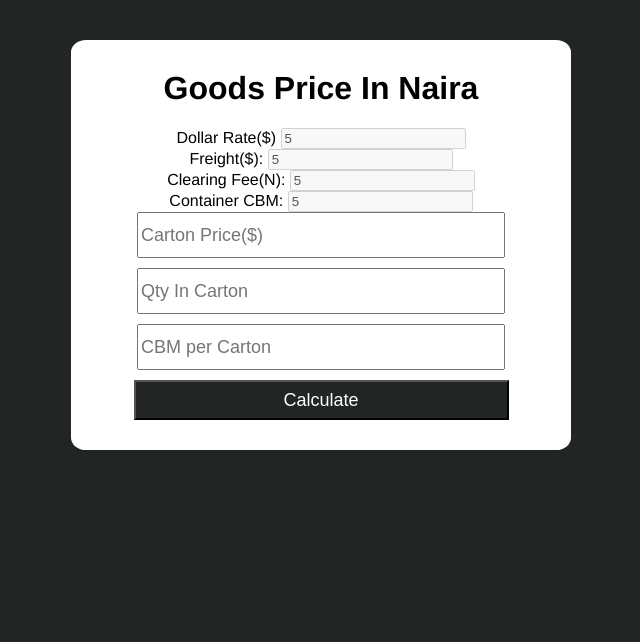
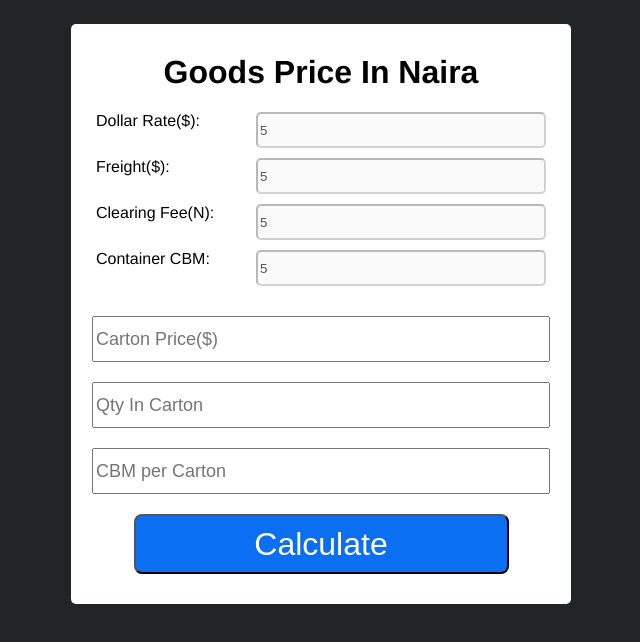
Before and after one commit to Kkebuka/Goods-cal, a plain HTML site: page index.html in a window 1280 px wide. Both pictures are taken after typing "5", "5", "5", "5" into the empty fields and a click on the input "Continue". Shown: the whole page, without its empty margins (319-959 px from the left). Drawn offline with Linux system fonts and the light colour scheme.

Commit message:
new update

```diff
--- a/index.html
+++ b/index.html
@@ -13,20 +13,20 @@
         </div>
         <div class="const_value">
             <form action="" class="const_form" id="conform">
-                <div>
-                    <label for="dollar">Dollar Rate($)</label>
+                <div class="dollar_container input_div">
+                    <label for="dollar" class="label">Dollar Rate($):</label>
                     <input type="number" step="0.01" class="text" id="dollar" min="0">
                 </div>
-                <div>
-                    <label for="Freight">Freight($):</label>
+                <div class="freight_container input_div">
+                    <label for="freight" class="label">Freight($):</label>
                     <input type="number" class="text" id="freight" min="000" >
                 </div>
-                <div>
-                    <label for="clearing">Clearing Fee(N):</label>
+                <div class="clearing_container input_div">
+                    <label for="clearing" class="label">Clearing Fee(N):</label>
                     <input type="number" class="text" id="clearing" min="0">
                 </div>
-                <div>
-                    <label for="tcbm">Container CBM:</label>
+                <div class="cbm_container input_div">
+                    <label for="tcbm" class="label">Container CBM:</label>
                     <input type="number" class="text" id="tcbm" min="0">
                 </div>
                 <input type="Submit" class="con" value="Continue" >
--- a/index.js
+++ b/index.js
@@ -42,7 +42,7 @@ document.querySelector('.con').addEventListener('click', function(e){
     const freightRate = document.querySelector('#freight');
     const clearingCost = document.querySelector('#clearing');
     const overallCbm  =  document.querySelector('#tcbm');
-
+    const  label =  document.getElementsByClassName('.label');
     const ui = new UI()
     const goods = new Goods(dollarRate, freightRate, clearingCost, overallCbm)
 
@@ -55,6 +55,22 @@ document.querySelector('.con').addEventListener('click', function(e){
         freightRate.disabled = true;
         clearingCost.disabled = true;
         overallCbm.disabled = true;
+
+
+        inputs = document.querySelectorAll('.input_div')
+        inputs.forEach(input =>{
+            input.style.display = 'flex';
+            input.style.marginBottom ='10px'
+            input.children[0].style.flexBasis = '250px'
+
+        })
+
+
+        // label.style.display = 'inline'
+        // label.style.width = 'auto'
+        // document.querySelector('#dollar').style.display = 'inline'
+
+
         document.querySelector('.con').style.display = "none";
         document.querySelector('.collect').style.display = "block";
         document.querySelector('.cal').style.display = "block";
--- a/styles.css
+++ b/styles.css
@@ -1,17 +1,17 @@
 body{
     overflow-x: hidden;
     background-color: rgb(34, 37, 37);
-    box-sizing: border-box;
+    /* box-sizing: border-box; */
     max-width: 100vw;
 }
 .container{
-    text-align: center;
+    /* text-align: center; */
     background-color:white;
     width: 90%;
     max-width: 500px;
     margin: auto;
-    margin-top: 5vh;
-    border-radius: 3%;
+    margin-top: 3vh;
+    border-radius: 5px;
     box-sizing: border-box;
     font-family: 'Franklin Gothic Medium', 'Arial Narrow', Arial, sans-serif;
     padding-bottom: 10px;
@@ -20,9 +20,10 @@ body{
 }
 .inpt{
 
-    margin: 0px 10% 10px 10%;
     border-radius: 10px;
-    box-sizing: border-box;
+    display: flex;
+    justify-items: center;
+    margin-bottom: 20px;
 
 }
 .cal, .con{
@@ -31,14 +32,38 @@ body{
    font-size: large;
    box-sizing: border-box;
    margin: 0px auto 20px auto;
-   background-color: rgb(34, 37, 37);
+   background-color: rgb(11, 111, 241);
    color: white;
+   height: 60px;
+    font-size: 2rem;
+    border-radius: 8px;
 }
 
-.cal, .collect {
+.cal{
+    height: 60px;
+    font-size: 2rem;
+    border-radius: 8px;
+    color: 068FFF;
+    display: none;
+
+
+}
+.collect {
+    margin-top: 30px;
     display: none;
 }
-.result, #img-container{
+.result{
+    display: flex;
+    justify-items: center;
+    margin-left: 5%;
+    margin-right: 5%;
+    display: none;
+}
+
+#img-container {
+    width: 100%;
+    display: flex;
+    text-align: center;
     display: none;
 }
 
@@ -50,7 +75,29 @@ body{
 }
 .first{
     padding-top: 30px;
+    text-align: center;
 }
 .ctn-price{
     margin-bottom: 20px;
 }
+.input_div {
+    margin-bottom: 20px;
+}
+label{
+    display:block;
+    padding-bottom: 5px;
+}
+.const_value {
+    padding-left: 5%;
+    padding-right: 5%;
+}
+.text {
+    width: 98%;
+    height: 30px;
+    border-radius: 5px;
+}
+.con {
+
+    display: flex;
+    justify-content: center;
+}
```
